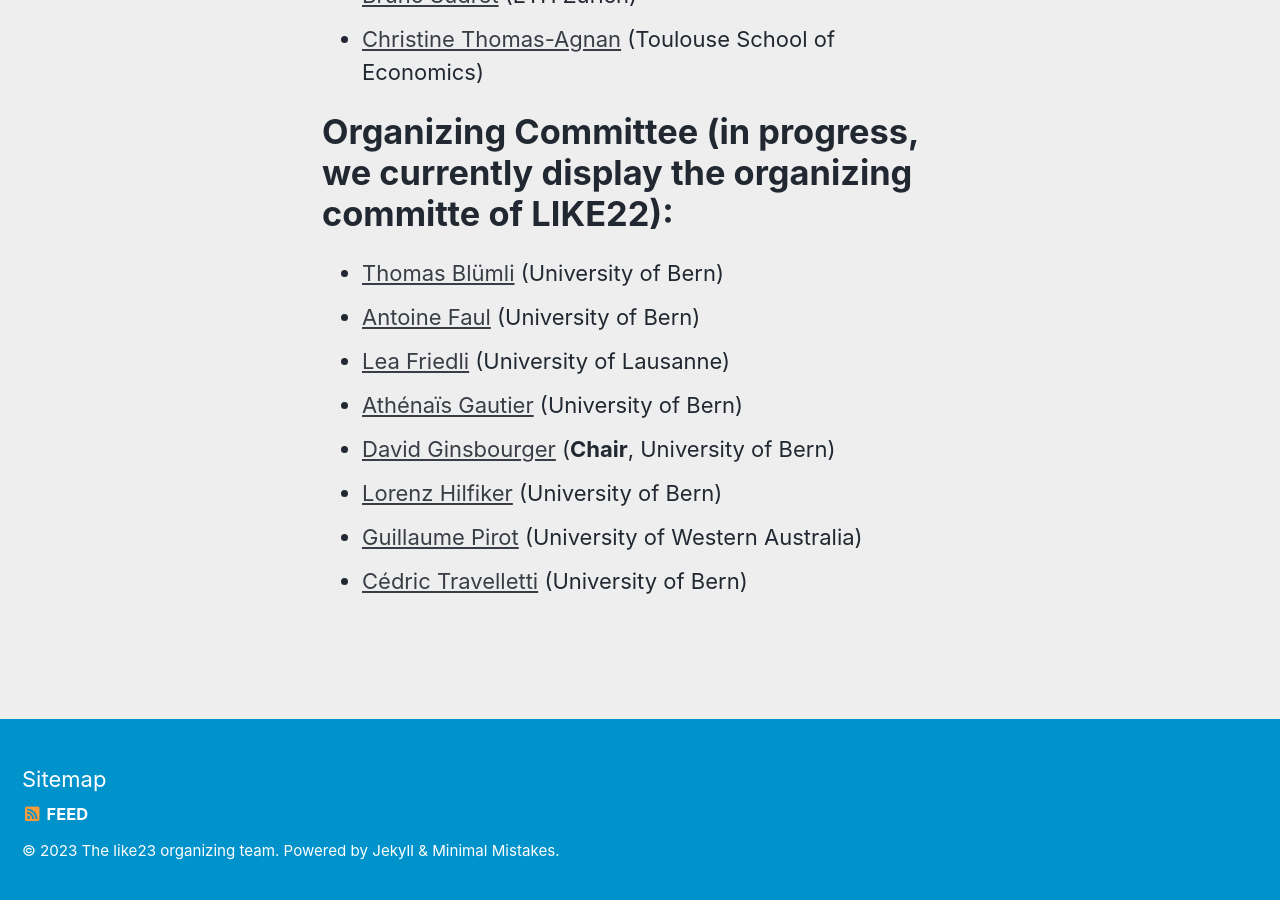
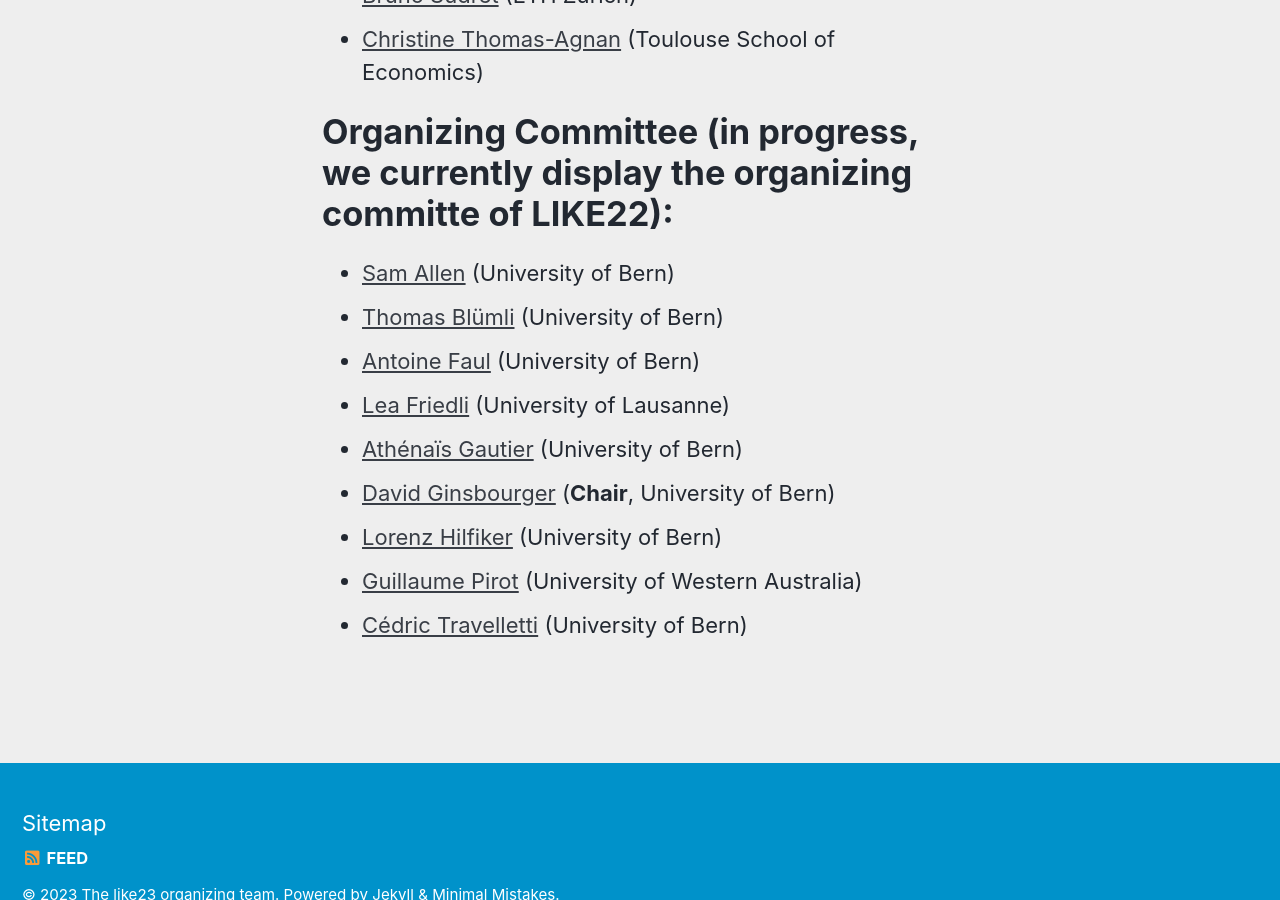
Before and after one commit to LIKE23-Bern/LIKE23-Bern.github.io, a Jekyll site: the page built from _pages/committees.md, in a window 1280 px wide and 900 px high, scrolled down 1079 px. Built offline with Jekyll 4.4.1, drawn with Linux system fonts in a browser that asks for light colours; cached includes are drawn as plain includes.

Commit message:
Update committees.md

```diff
--- a/_pages/committees.md
+++ b/_pages/committees.md
@@ -30,6 +30,7 @@ permalink: /committees/
 
 # Organizing Committee (in progress, we currently display the organizing committe of LIKE22):
 
+  * [Sam Allen](https://www.imsv.unibe.ch/about_us/staff/dr_allen_sam/index_eng.html) (University of Bern)
   * [Thomas Blümli](https://www.imsv.unibe.ch/ueber_uns/personen/bluemli_thomas/index_ger.html) (University of Bern)
   * [Antoine Faul](https://www.imsv.unibe.ch/about_us/staff/faul_antoine_lo/index_eng.html) (University of Bern)
   * [Lea Friedli](https://www.researchgate.net/profile/Lea-Friedli-2) (University of Lausanne)
```
